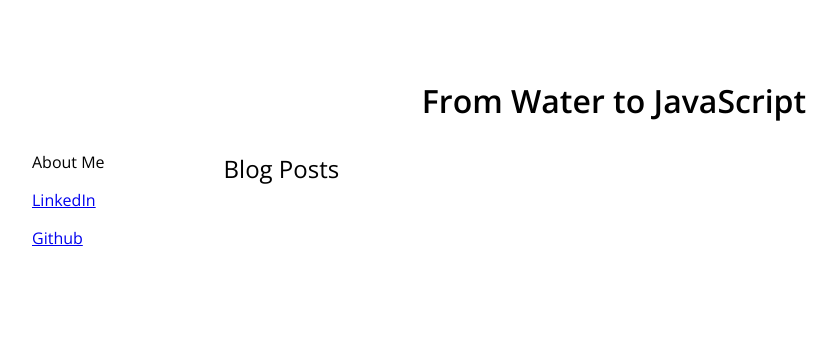
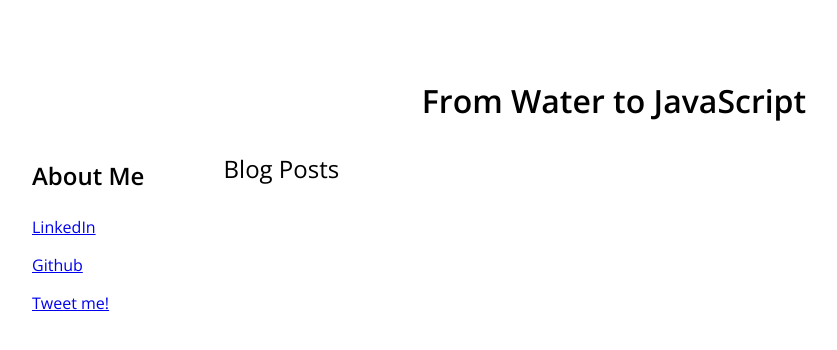
Before and after one commit to coldzonemt/coldzonemt.github.io, a Jekyll site: the page built from about/index.html, in a window 1280 px wide. Shown: the top 350 px of the page, without its empty margins (26-863 px from the left). Built offline with Jekyll 4.4.1, drawn with Linux system fonts in a browser that asks for light colours; Markdown is read by kramdown in place of the engine named in the settings.

```diff
--- a/_layouts/default.html
+++ b/_layouts/default.html
@@ -15,10 +15,10 @@
     <div class="flex-container">
 
       <div class="side-bar flex-item">
-        <p id="about-me">About Me</p>
+        <p id="about-me"><strong>About Me</strong></p>
         <p><a href="https://www.linkedin.com/pub/kristin-mayer/33/166/746">LinkedIn</a></p>
         <p><a href="https://github.com/coldzonemt">Github</a></p>
-
+        <p><a href="https://twitter.com/Kava_Gal">Tweet me!</a></p>
       </div>
         <div class="content flex-item">
           <p id="blog-heading">Blog Posts</p>
--- a/css/main.css
+++ b/css/main.css
@@ -7,12 +7,10 @@ html, body{
   padding-bottom: 20px;
 }
 
-/*.container{
+.container{
  height: 100%;
  width: 100%;
- border: 1px;
- border-style: solid;
-}*/
+}
 
 .header {
   height: 50px;
@@ -37,19 +35,16 @@ html, body{
 
 .side-bar{
   width: 15%;
-  /*border: 1px;
-  border-style: solid;*/
   padding-right: 10px;
   margin-left: 10px;
 }
 #about-me{
   padding-top: 10%;
+  font-size: 24px;
 }
 
 .content {
   width: 85%;
-  /*border: 1px;
-  border-style: solid;*/
   padding: 10px;
 }
 
@@ -61,7 +56,5 @@ html, body{
 .footer {
   clear: both;
   height: 50px;
-  /*border: 1px;
-  border-style: solid;*/
   padding: 10px;
 }
```
Also changed, not shown: _posts/2015-09-25-NPR-API.md (added, +12 -0 lines).
